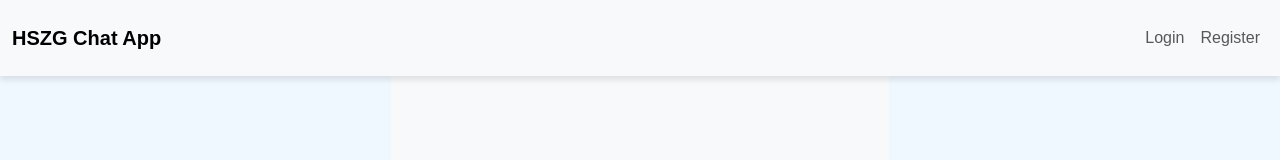
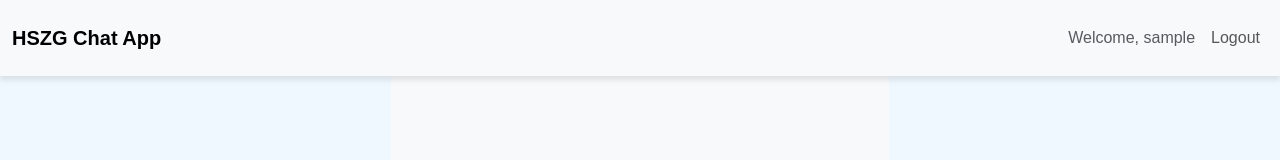
Before and after one commit to NiklasKaulfers/Chat-App-Angular, an Angular app: page /start in a window 1280 px wide. Shown: the top 160 px of the page. Built offline with nearby package versions, Linux system fonts and the light colour scheme; sample sign-in values are in the browser's storage.

Commit message:
tiny error fixes

```diff
--- a/angular.json
+++ b/angular.json
@@ -86,9 +86,12 @@
               }
             ],
             "styles": [
-              "src/styles.css"
+              "src/styles.css",
+              "node_modules/bootstrap/dist/css/bootstrap.min.css"
             ],
-            "scripts": []
+            "scripts": [
+              "node_modules/bootstrap/dist/js/bootstrap.bundle.min.js"
+            ]
           }
         }
       }
--- a/src/app/components/navbar/navbar.component.html
+++ b/src/app/components/navbar/navbar.component.html
@@ -1,13 +1,12 @@
 <nav class="navbar navbar-expand-lg navbar-light bg-light fixed-top">
   <div class="container-fluid">
     <a class="navbar-brand" href="/">HSZG Chat App</a>
-    <button class="navbar-toggler" type="button" data-bs-toggle="collapse" data-bs-target="#navbarNav" aria-controls="navbarNav" aria-expanded="false" aria-label="Toggle navigation">
+    <button class="navbar-toggler" type="button" data-bs-toggle="collapse" data-bs-target="#navbarNav"
+            aria-controls="navbarNav" aria-expanded="false" aria-label="Toggle navigation">
       <span class="navbar-toggler-icon"></span>
     </button>
     <div class="collapse navbar-collapse" id="navbarNav">
       <ul class="navbar-nav ms-auto">
-
-
         <ng-container *ngIf="!isLoggedIn">
           <li class="nav-item">
             <a class="nav-link" routerLink="/login" routerLinkActive="active">Login</a>
@@ -16,7 +15,6 @@
             <a class="nav-link" routerLink="/register" routerLinkActive="active">Register</a>
           </li>
         </ng-container>
-
         <ng-container *ngIf="isLoggedIn">
           <li class="nav-item">
             <span class="nav-link text-muted">Welcome, {{ username }}</span>
--- a/src/app/components/navbar/navbar.component.ts
+++ b/src/app/components/navbar/navbar.component.ts
@@ -25,6 +25,7 @@ export class NavbarComponent implements OnInit {
     if (token) {
       this.isLoggedIn = true;
       this.username = localStorage.getItem('username') || 'User';
+    } else {
       this.isLoggedIn = false;
     }
   }
--- a/src/styles.css
+++ b/src/styles.css
@@ -34,6 +34,9 @@ a {
 a:hover {
   color: #0056b3;
 }
+.collapse {
+  transition: height 0.3s ease-in-out;
+}
 
 /* Title */
 title {
```
